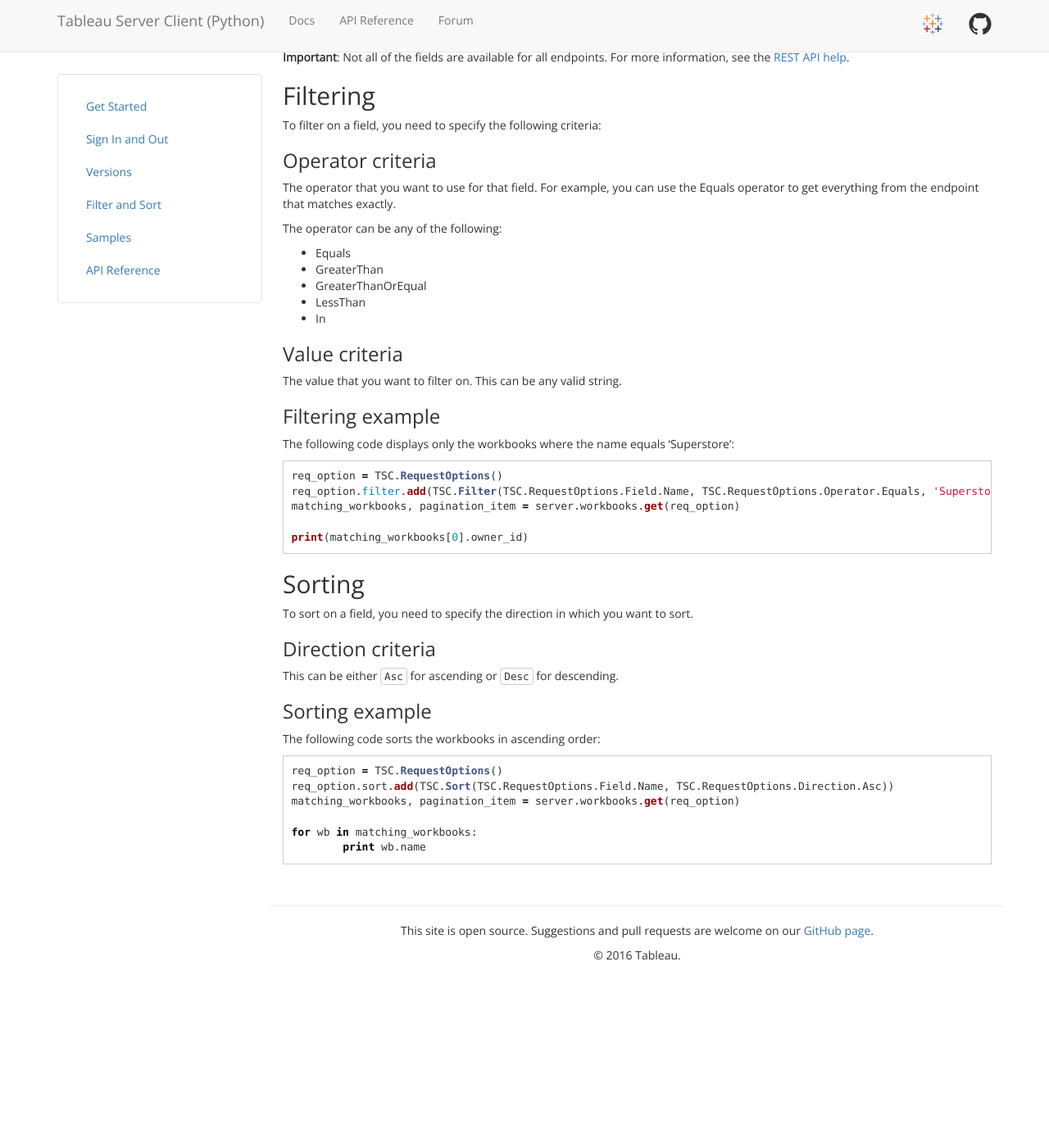
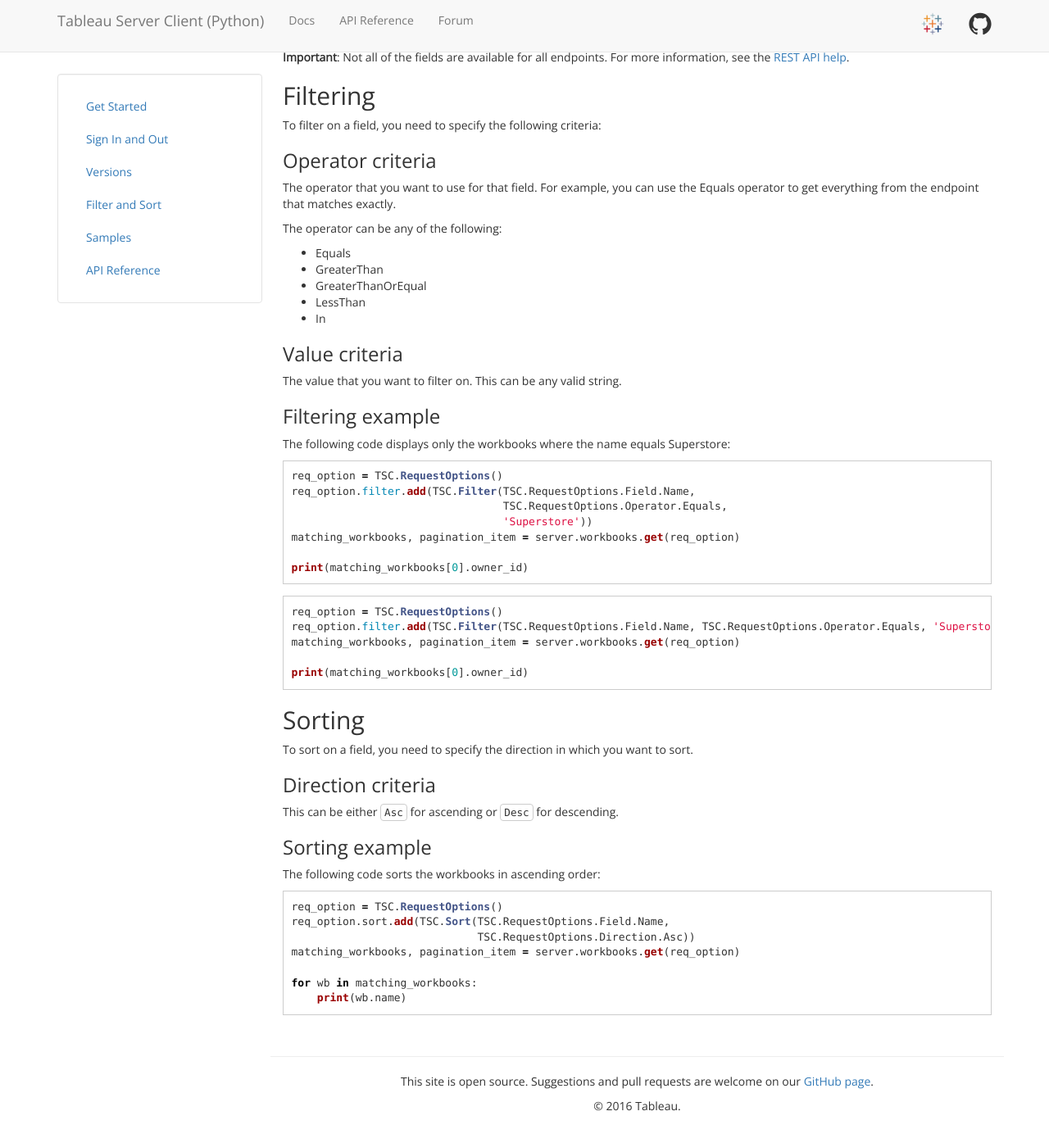
Before and after one commit to tableau/server-client-python, a Jekyll site: the page built from docs/docs/filter-sort.md, in a window 1280 px wide and 1400 px high, scrolled down 691 px. Shown: the top 1395 px of the window at 82% size. Built offline with Jekyll 4.4.1, drawn with Linux system fonts in a browser that asks for light colours; before the commit the page ends 1907 px from its top, so only the background shows below that.

Commit message:
Incorporate review feedback

````diff
--- a/docs/docs/filter-sort.md
+++ b/docs/docs/filter-sort.md
@@ -54,7 +54,17 @@
 
 ### Filtering example
 
-The following code displays only the workbooks where the name equals 'Superstore':
+The following code displays only the workbooks where the name equals Superstore:
+
+```py
+req_option = TSC.RequestOptions()
+req_option.filter.add(TSC.Filter(TSC.RequestOptions.Field.Name,
+                                 TSC.RequestOptions.Operator.Equals,
+                                 'Superstore'))
+matching_workbooks, pagination_item = server.workbooks.get(req_option)
+
+print(matching_workbooks[0].owner_id)
+```
 
 ```py
 req_option = TSC.RequestOptions()
@@ -78,9 +88,10 @@
 
 ```py
 req_option = TSC.RequestOptions()
-req_option.sort.add(TSC.Sort(TSC.RequestOptions.Field.Name, TSC.RequestOptions.Direction.Asc))
+req_option.sort.add(TSC.Sort(TSC.RequestOptions.Field.Name,
+                             TSC.RequestOptions.Direction.Asc))
 matching_workbooks, pagination_item = server.workbooks.get(req_option)
 
 for wb in matching_workbooks:
-	print wb.name
+    print(wb.name)
 ```
````
Also changed, not shown: docs/docs/index.md (+1 -1 lines), docs/docs/sign-in-out.md (+23 -23 lines).
